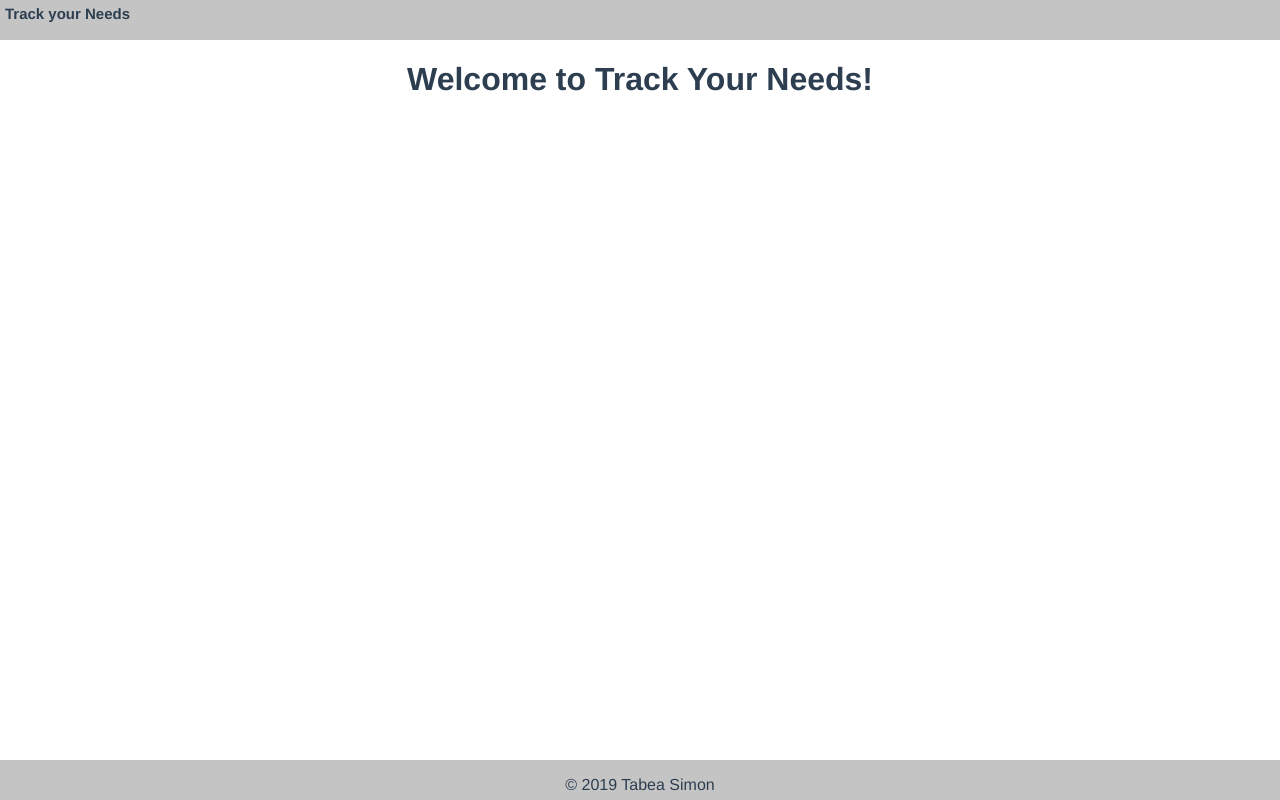
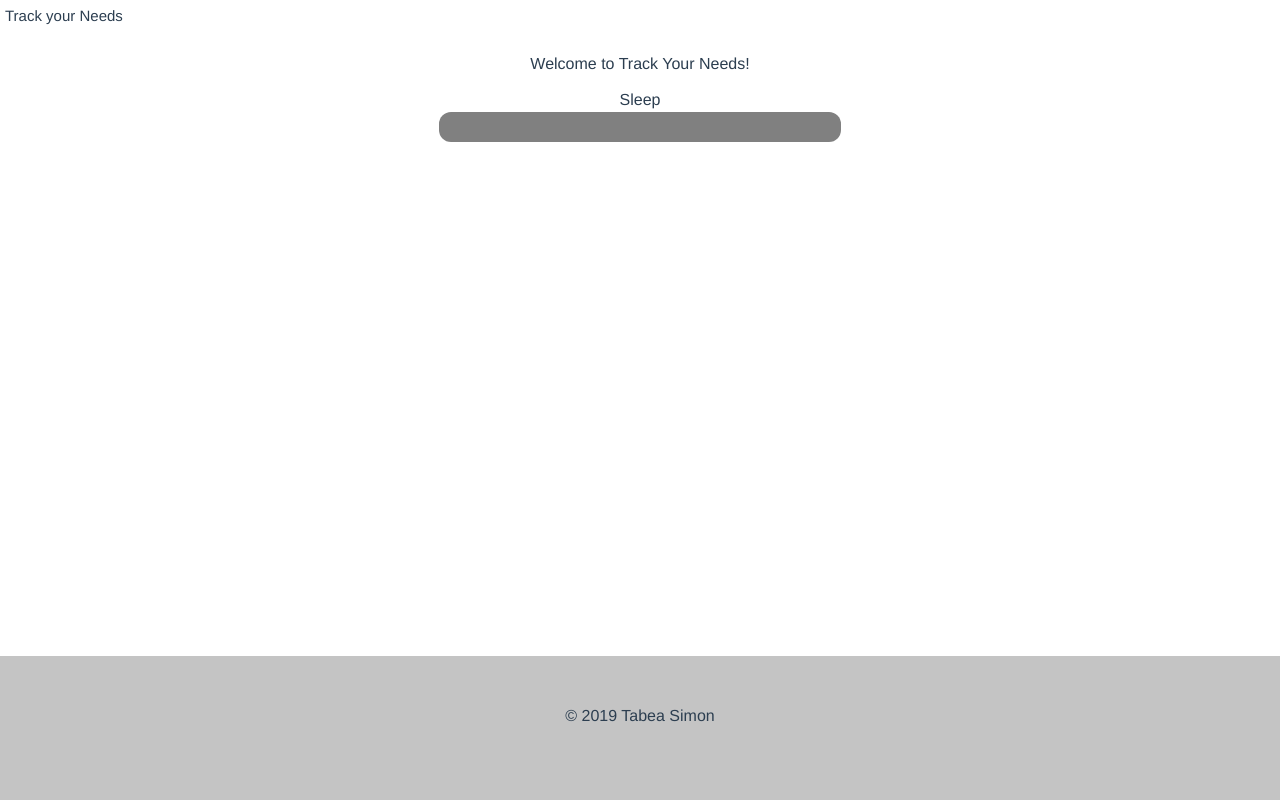
Before and after one commit to tabea89/Track-your-Needs, a Vue app: page / in a window 1280 px wide. Built offline with nearby package versions, Linux system fonts and the light colour scheme.

Commit message:
Create Need Bar Component

```diff
--- a/package.json
+++ b/package.json
@@ -18,6 +18,8 @@
     "babel-eslint": "^10.0.1",
     "eslint": "^5.8.0",
     "eslint-plugin-vue": "^5.0.0",
+    "node-sass": "^4.11.0",
+    "sass-loader": "^7.1.0",
     "vue-template-compiler": "^2.5.21"
   },
   "eslintConfig": {
--- a/src/App.vue
+++ b/src/App.vue
@@ -1,8 +1,10 @@
 <template>
   <div id="app">
-    <div class="container">
+    <div class="main-container">
       <Header></Header>
       <HelloWorld msg="Welcome to Track Your Needs!"/>
+
+      <NeedBar class="column is-one-third"></NeedBar>
 
       <footer class="footer">
         <p>© 2019 Tabea Simon</p>
@@ -14,39 +16,40 @@
 <script>
 import HelloWorld from './components/HelloWorld.vue'
 import Header from './components/Header.vue'
+import NeedBar from './components/NeedBar.vue'
+import 'bulma/css/bulma.css'
 
 export default {
   name: 'app',
   components: {
     HelloWorld,
-    Header
+    Header,
+    NeedBar
   }
 }
 </script>
 
-<style>
-body, html {
-  margin: 0px !important;
-}
-#app {
-  height: 100vh;
-  font-family: 'Avenir', Helvetica, Arial, sans-serif;
-  -webkit-font-smoothing: antialiased;
-  -moz-osx-font-smoothing: grayscale;
-  text-align: center;
-  color: #2c3e50;
-}
+<style lang="sass">
+body, html
+  margin: 0px !important
 
-.container {
-  position: relative;
-  height: 100%;
-}
+#app
+  height: 100vh
+  font-family: 'Avenir', Helvetica, Arial, sans-serif
+  -webkit-font-smoothing: antialiased
+  -moz-osx-font-smoothing: grayscale
+  text-align: center
+  color: #2c3e50
 
-footer {
-  position: absolute;
-  height: 40px;
-  width: 100%;
-  bottom: 0;
-  background-color: #C4C4C4;
-}
+.main-container
+  position: relative
+  height: 100%
+
+  footer
+    position: absolute
+    height: 40px
+    width: 100%
+    bottom: 0
+    background-color: #C4C4C4
+
 </style>
--- /dev/null
+++ b/src/components/NeedBar.vue
@@ -0,0 +1,28 @@
+<template>
+    <div class="container">
+        <h2> {{ title }}</h2>
+        <div class="bar"></div>
+    </div>
+</template>
+
+<script>
+export default {
+    data () {
+        return {
+            title: "Sleep"
+        }
+
+    }
+
+}
+</script>
+
+<style lang="sass">
+
+.bar
+    background: grey
+    border-radius: 12px
+    width: 100%
+    height: 30px
+
+</style>
```
Also changed, not shown: 1 other file (tests, documents, lock files or other folders).
